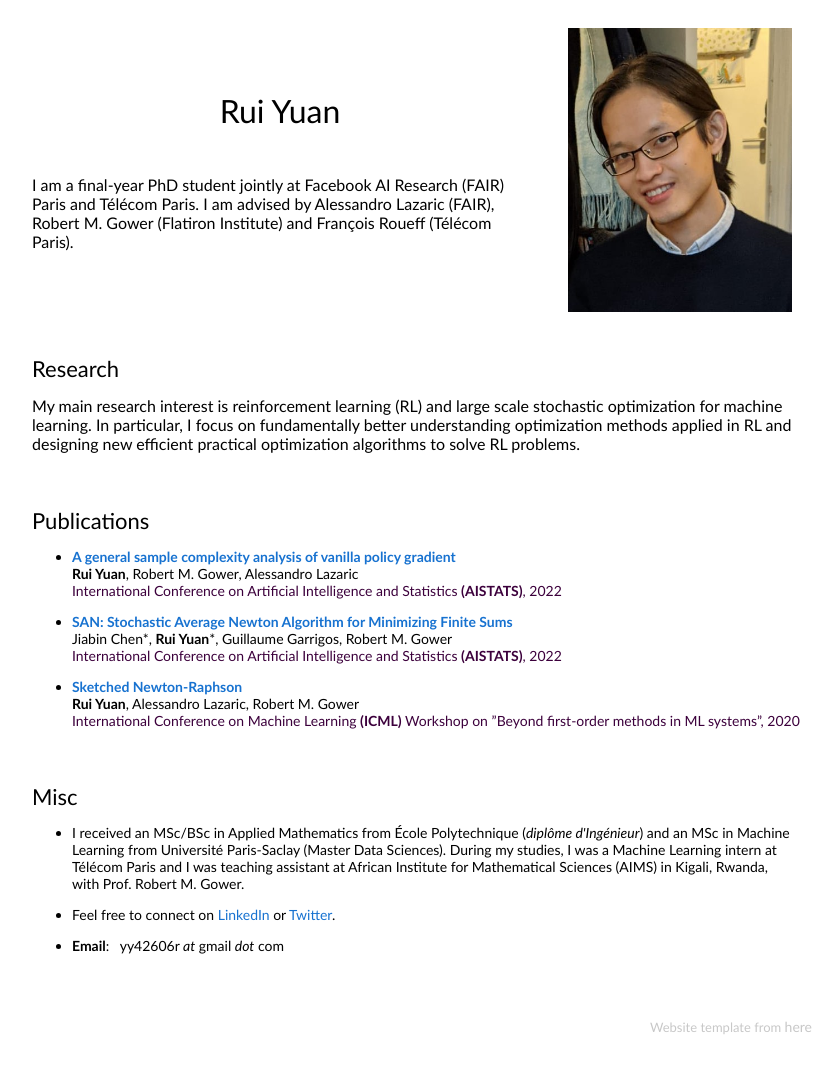
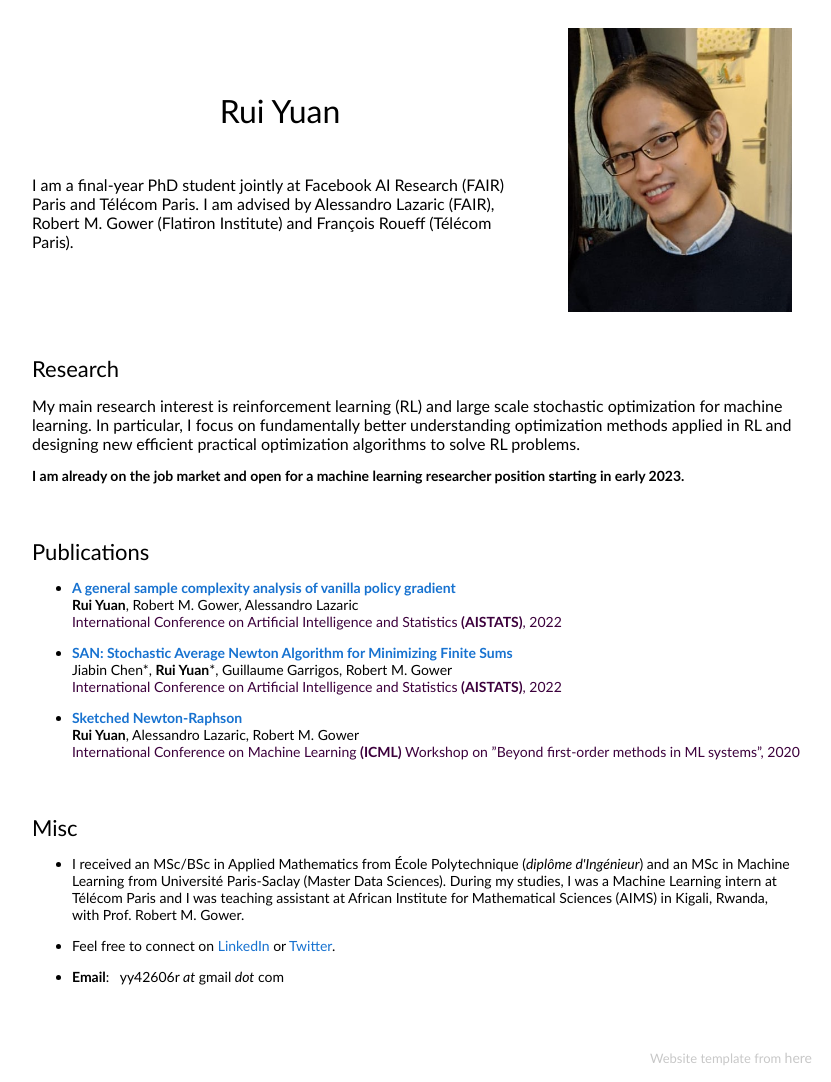
Before and after one commit to Rui-Yuan91/rui-yuan91.github.io, a plain HTML site: page index.html in a window 1280 px wide. Shown: the whole page, without its empty margins (228-1059 px from the left). Before the commit the page ends 1056 px from the top, so only its background shows below. Drawn offline with Linux system fonts and the light colour scheme.

Commit message:
Add files via upload

```diff
--- a/index.html
+++ b/index.html
@@ -39,6 +39,11 @@
               <heading>Research</heading>
               <p>
                 <font size=3px> My main research interest is reinforcement learning (RL) and large scale stochastic optimization for machine learning. In particular, I focus on fundamentally better understanding optimization methods applied in RL and designing new efficient practical optimization algorithms to solve RL problems. </font>
+              </p> <p></p>
+              <p>
+                <b>
+                I am already on the job market and open for a machine learning researcher position starting in early 2023.
+                </b>
               </p>
             </td>
           </tr>
```
